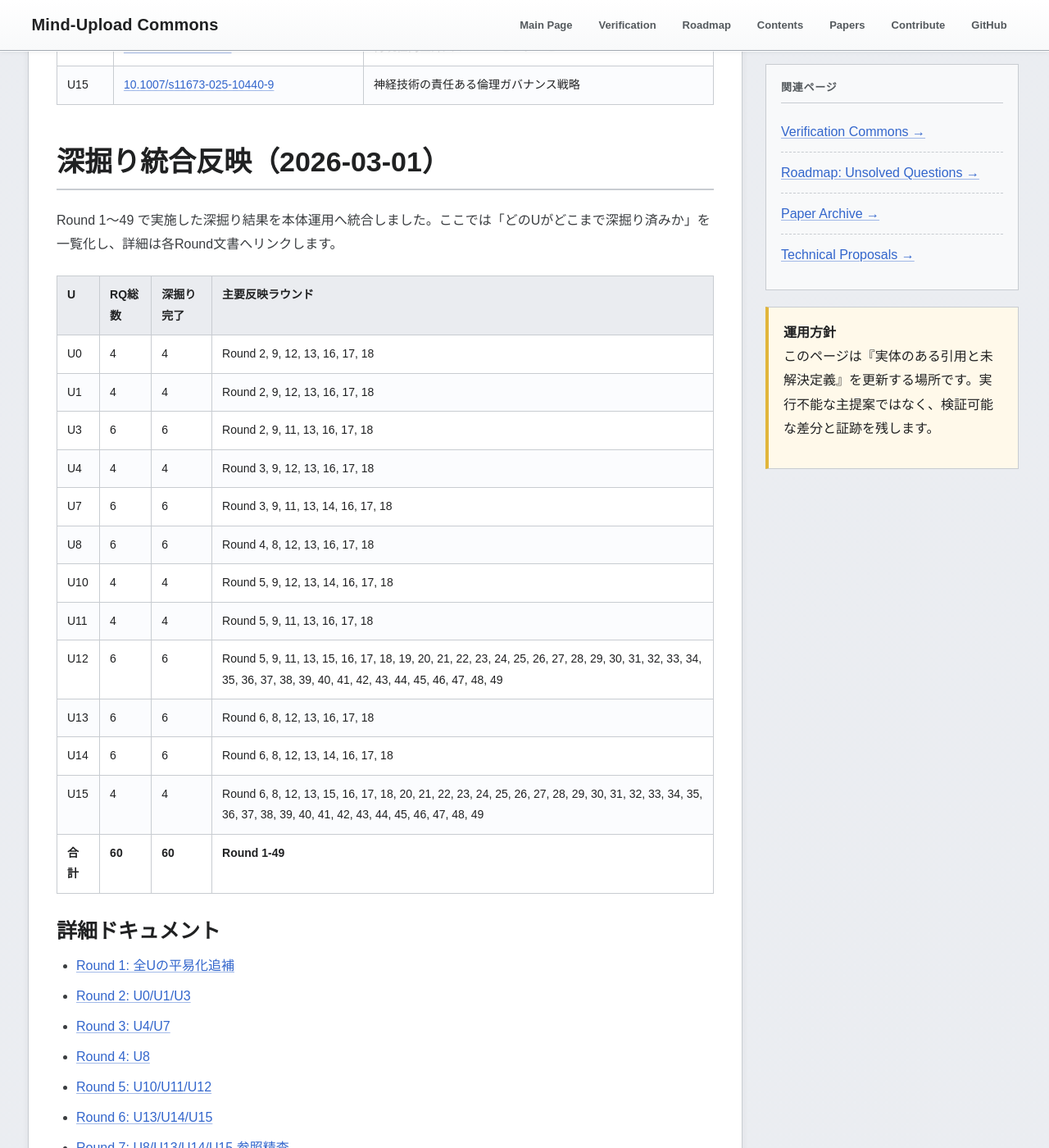
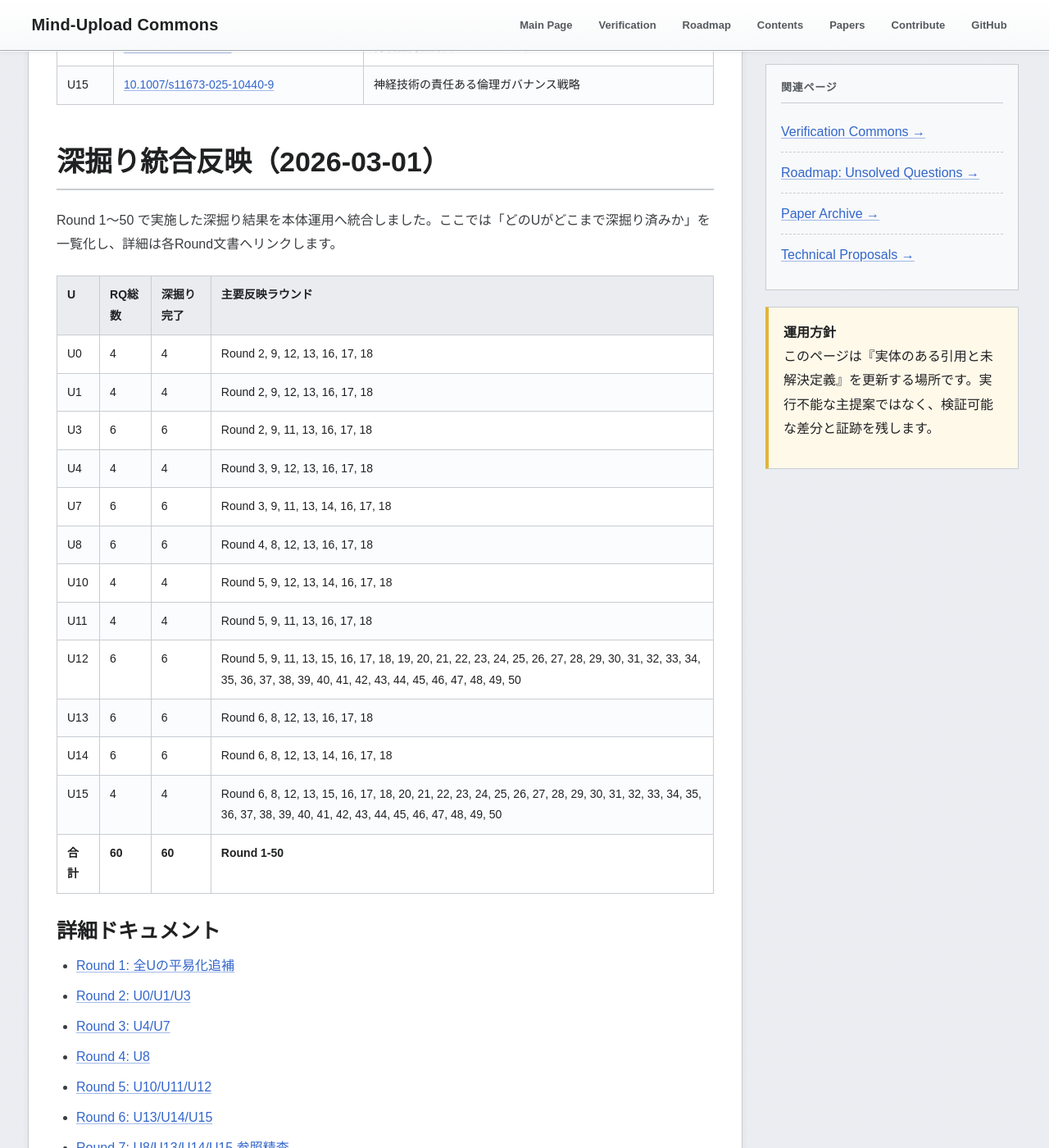
Before and after one commit to yasufumi-nakata/eegflow, a Jekyll site: the page built from research_harvest_50.md, in a window 1280 px wide and 1400 px high, scrolled down 6243 px. Shown: the whole window at 82% size. Built offline with Jekyll 4.4.1, drawn with Linux system fonts in a browser that asks for light colours; some of the changed text lies outside the part shown.

Commit message:
Add Round 50 reopen readiness scoring and watch handoff checkpoints

```diff
--- a/research_harvest_50.md
+++ b/research_harvest_50.md
@@ -156,7 +156,7 @@
 <section class="section" id="deepening-integration-20260301">
 <h2 class="section-title">深掘り統合反映（2026-03-01）</h2>
 <p>
-Round 1〜49 で実施した深掘り結果を本体運用へ統合しました。ここでは「どのUがどこまで深掘り済みか」を一覧化し、詳細は各Round文書へリンクします。
+Round 1〜50 で実施した深掘り結果を本体運用へ統合しました。ここでは「どのUがどこまで深掘り済みか」を一覧化し、詳細は各Round文書へリンクします。
 </p>
 <table class="data-table">
 <thead><tr><th>U</th><th>RQ総数</th><th>深掘り完了</th><th>主要反映ラウンド</th></tr></thead><tbody>
@@ -168,11 +168,11 @@
 <tr><td>U8</td><td>6</td><td>6</td><td>Round 4, 8, 12, 13, 16, 17, 18</td></tr>
 <tr><td>U10</td><td>4</td><td>4</td><td>Round 5, 9, 12, 13, 14, 16, 17, 18</td></tr>
 <tr><td>U11</td><td>4</td><td>4</td><td>Round 5, 9, 11, 13, 16, 17, 18</td></tr>
-<tr><td>U12</td><td>6</td><td>6</td><td>Round 5, 9, 11, 13, 15, 16, 17, 18, 19, 20, 21, 22, 23, 24, 25, 26, 27, 28, 29, 30, 31, 32, 33, 34, 35, 36, 37, 38, 39, 40, 41, 42, 43, 44, 45, 46, 47, 48, 49</td></tr>
+<tr><td>U12</td><td>6</td><td>6</td><td>Round 5, 9, 11, 13, 15, 16, 17, 18, 19, 20, 21, 22, 23, 24, 25, 26, 27, 28, 29, 30, 31, 32, 33, 34, 35, 36, 37, 38, 39, 40, 41, 42, 43, 44, 45, 46, 47, 48, 49, 50</td></tr>
 <tr><td>U13</td><td>6</td><td>6</td><td>Round 6, 8, 12, 13, 16, 17, 18</td></tr>
 <tr><td>U14</td><td>6</td><td>6</td><td>Round 6, 8, 12, 13, 14, 16, 17, 18</td></tr>
-<tr><td>U15</td><td>4</td><td>4</td><td>Round 6, 8, 12, 13, 15, 16, 17, 18, 20, 21, 22, 23, 24, 25, 26, 27, 28, 29, 30, 31, 32, 33, 34, 35, 36, 37, 38, 39, 40, 41, 42, 43, 44, 45, 46, 47, 48, 49</td></tr>
-<tr><td><strong>合計</strong></td><td><strong>60</strong></td><td><strong>60</strong></td><td><strong>Round 1-49</strong></td></tr>
+<tr><td>U15</td><td>4</td><td>4</td><td>Round 6, 8, 12, 13, 15, 16, 17, 18, 20, 21, 22, 23, 24, 25, 26, 27, 28, 29, 30, 31, 32, 33, 34, 35, 36, 37, 38, 39, 40, 41, 42, 43, 44, 45, 46, 47, 48, 49, 50</td></tr>
+<tr><td><strong>合計</strong></td><td><strong>60</strong></td><td><strong>60</strong></td><td><strong>Round 1-50</strong></td></tr>
 </tbody></table>
 
 <h3>詳細ドキュメント</h3>
@@ -226,6 +226,7 @@
 <li><a href="research_deepening_round47_2026-03-01.html">Round 47: trigger変動ドリフト行列と再開エスカレーションキューの固定</a></li>
 <li><a href="research_deepening_round48_2026-03-01.html">Round 48: 閾値再評価ログと再開判定監査の固定</a></li>
 <li><a href="research_deepening_round49_2026-03-01.html">Round 49: 監視窓実行ログとraise判定ゲートの固定</a></li>
+<li><a href="research_deepening_round50_2026-03-01.html">Round 50: 再開準備度スコアと監視ハンドオフチェックポイントの固定</a></li>
 </ul>
 
 <h3>整合性監査（証跡）</h3>
@@ -519,6 +520,12 @@
 Round 49 の監視窓実行ログとraise判定ゲートの固定は
 <a href="automation/rq_regulation_watch_window_execution_round49_2026-03-01.csv" target="_blank">rq_regulation_watch_window_execution_round49_2026-03-01.csv</a>（問い別監視窓実行ログ）と
 <a href="automation/rq_regulation_raise_gate_criteria_round49_2026-03-01.csv" target="_blank">rq_regulation_raise_gate_criteria_round49_2026-03-01.csv</a>（問い別raise判定ゲート）
+に記録しています。
+</p>
+<p class="small">
+Round 50 の再開準備度スコアと監視ハンドオフチェックポイントの固定は
+<a href="automation/rq_regulation_reopen_readiness_score_round50_2026-03-01.csv" target="_blank">rq_regulation_reopen_readiness_score_round50_2026-03-01.csv</a>（問い別再開準備度スコア）と
+<a href="automation/rq_regulation_watch_handoff_checkpoint_round50_2026-03-01.csv" target="_blank">rq_regulation_watch_handoff_checkpoint_round50_2026-03-01.csv</a>（問い別監視ハンドオフチェックポイント）
 に記録しています。
 </p>
 </section>
```
Also changed, not shown: automation/rq_regulation_reopen_readiness_score_round50_2026-03-01.csv (added, +11 -0 lines), automation/rq_regulation_watch_handoff_checkpoint_round50_2026-03-01.csv (added, +11 -0 lines), research_deepening_continue_guide_2026-03-01.md (+6 -2 lines), research_deepening_round50_2026-03-01.md (added, +64 -0 lines).
